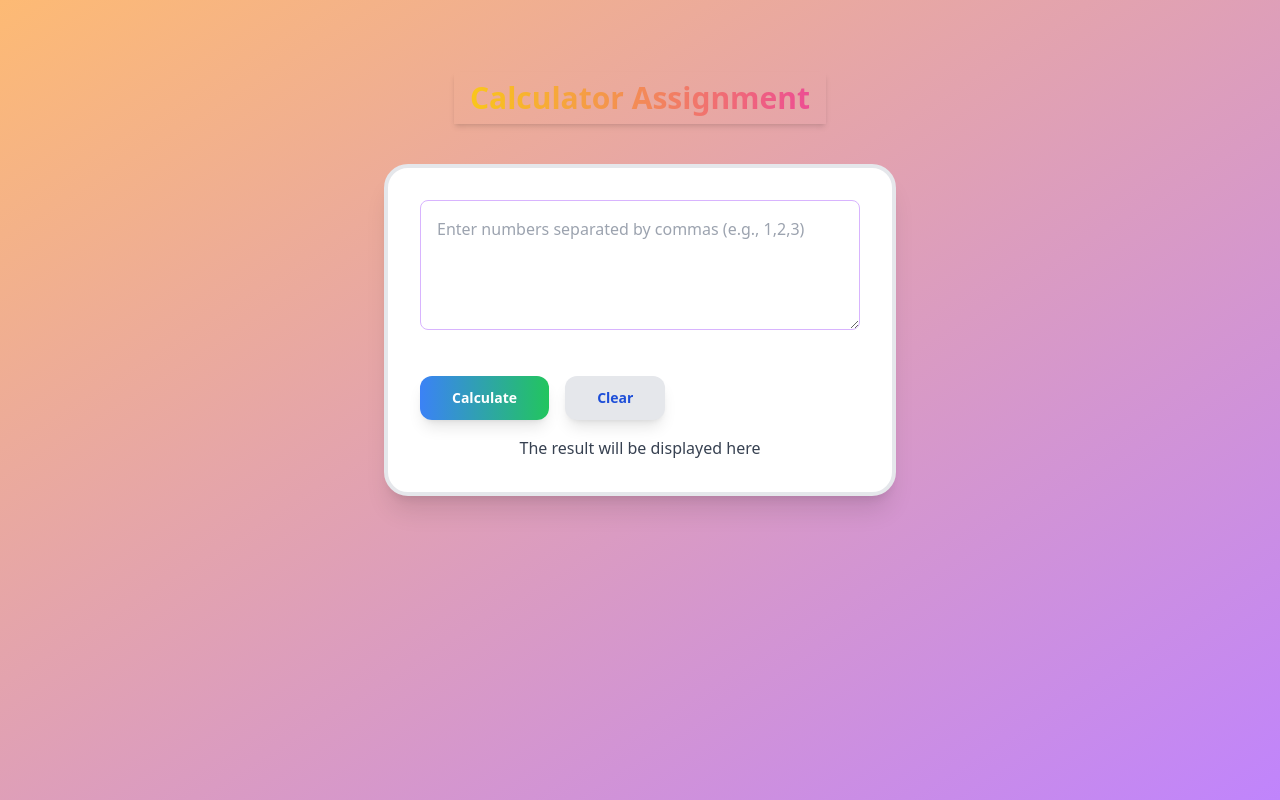
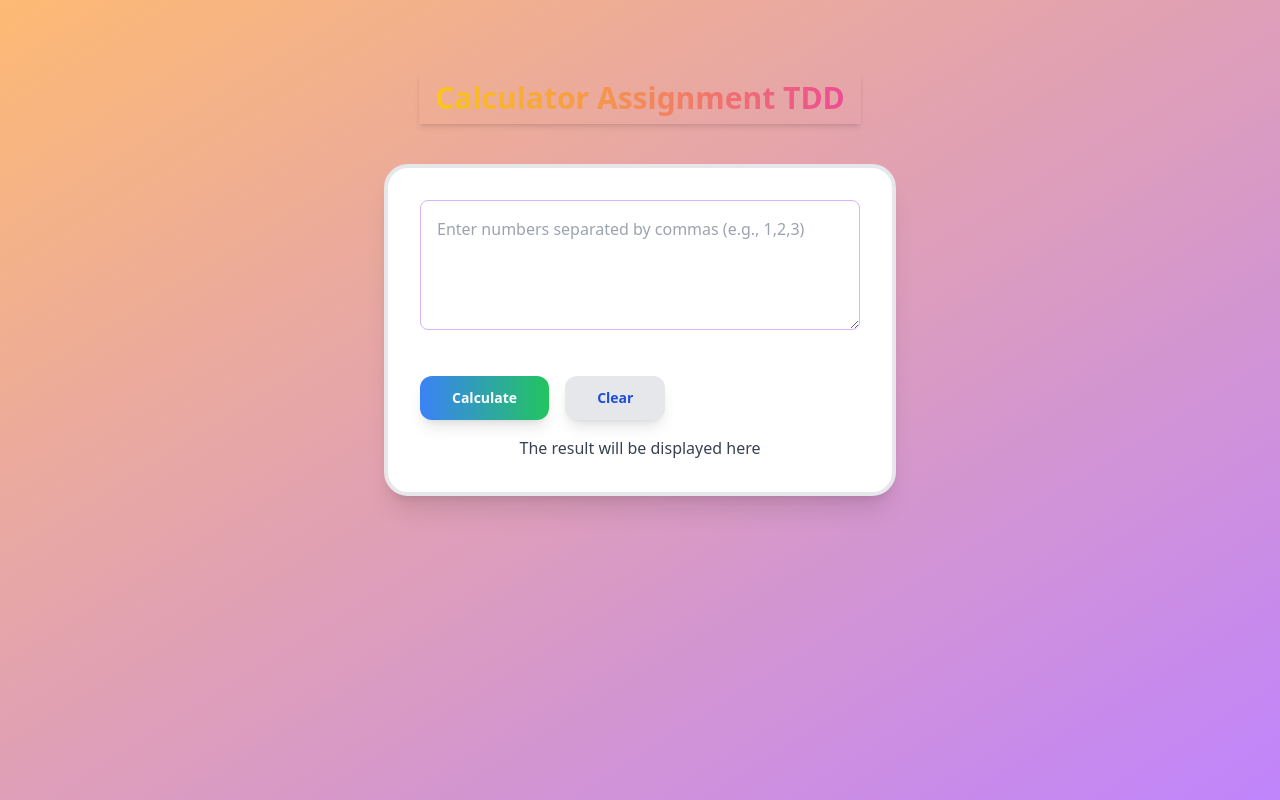
Before and after one commit to Vinaykumar070/https---github.com-Vinaykumar070-incubyte_test_string_calculator, a React (Vite) app: page / in a window 1280 px wide. Built offline with nearby package versions, Linux system fonts and the light colour scheme.

Commit message:
modified code

```diff
--- a/src/components/StringCalculator.tsx
+++ b/src/components/StringCalculator.tsx
@@ -27,7 +27,7 @@ const StringCalculator: React.FC = () => {
   return (
     <div className="flex flex-col items-center min-h-screen bg-gradient-to-br from-orange-300 to-purple-400 p-6">
       <h2 className="text-3xl font-extrabold text-orange-900 mb-10 mt-12 text-center shadow-md px-4 py-2 bg-gradient-to-r from-yellow-400 to-pink-500 text-transparent bg-clip-text">
-        Calculator Assignment
+        Calculator Assignment TDD
       </h2>
       <form
         onSubmit={handleCalculation}
```
